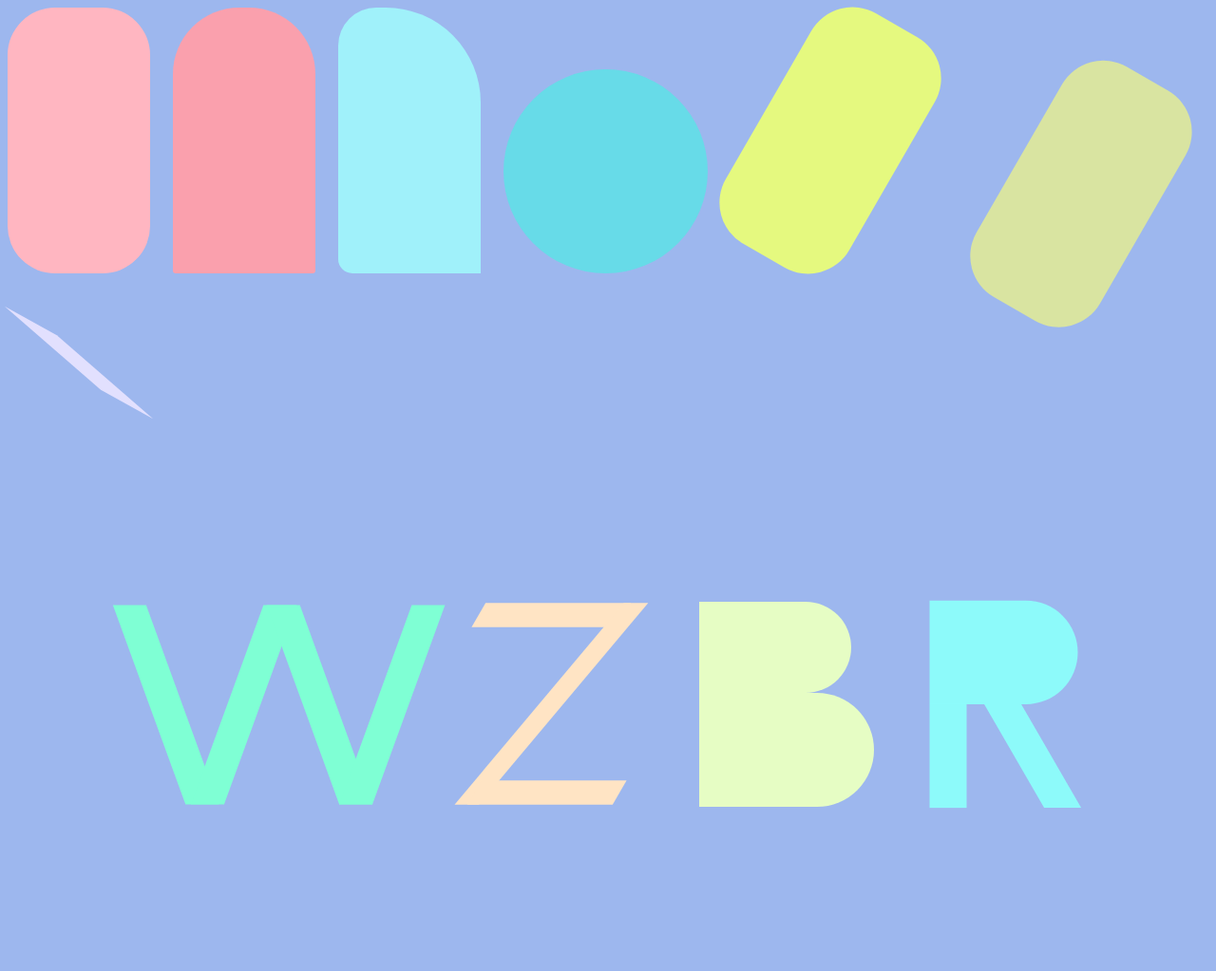
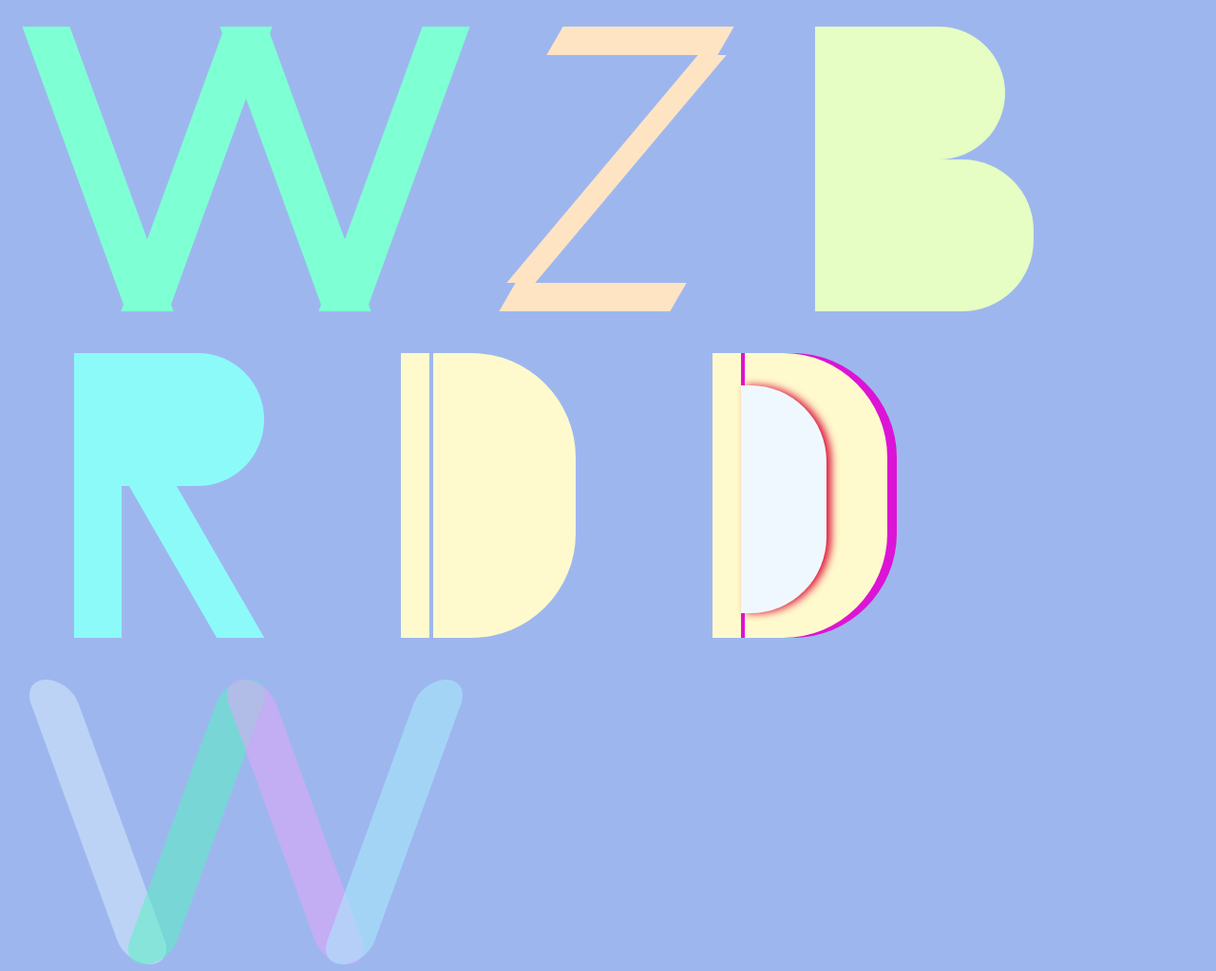
Before and after one commit to jjaylee1009/jjaylee1009.github.io, a plain HTML site: page exercise_3/index.html in a window 1280 px wide. Shown: the top 1023 px of the page at 95% size. Drawn offline with Linux system fonts and the light colour scheme.

Commit message:
motion letter form

```diff
--- a/exercise_3/style.css
+++ b/exercise_3/style.css
@@ -5,97 +5,37 @@
 body{
     background-color: rgb(157, 183, 238);
 }
-.shapeone {
-    width: 150px;
-    height: 280px;
-    background-color: lightpink;
-    border-radius: 50px;
-    display: inline-block;
-}
-.shapetwo {
-    width: 150px;
-    height: 280px;
-    background-color: rgb(250, 160, 173);
-    border-radius: 70px 70px 3px 3px;
-    margin-left: 20px;
-    display: inline-block;
-}
-.shapethree {
-    width: 150px;
-    height: 280px;
-    background-color: rgb(160, 241, 250);
-    border-radius: 40px 100px 0px 15px;
-    margin-left: 20px;
-    display: inline-block;
-}
-.shapefour {
-    width: 215px;
-    height: 215px;
-    background-color: rgb(103, 219, 232);
-    border-radius: 50%;
-    margin-left: 20px;
-    display: inline-block;
-}
-.shapefive {
-    width: 150px;
-    height: 280px;
-    background-color: rgb(229, 249, 127);
-    border-radius: 50px;
-    display: inline-block;
-    margin-left: 50px;
-    transform: rotate(30deg);
-}
-.shapesix {
-    width: 150px;
-    height: 280px;
-    background-color: rgb(217, 228, 161);
-    border-radius: 50px;
-    display: inline-block;
-    margin-left: 50px;
-    transform: rotate(30deg);
-    transform-origin: bottom left;
-}
-.shapeeight {
-    width: 50px;
-    height: 80px;
-    margin: 50px;
-    background-color: rgb(226, 224, 254);
-    -moz-transform: scale(1.1) skew(49deg, 29deg);
-    -webkit-transform: scale(1.1) skew(49deg, 29deg);
-    -o-transform: scale(1.1) skew(49deg, 29deg);
-    -ms-transform: scale(1.1) skew(49deg, 29deg);
-    transform: scale(1.1) skew(49deg, 29deg);
-}
 .wone{
     width: 50px;
     height: 300px;
-    margin-left: 100px;
+    margin-left: 50px;
     background-color: aquamarine;
-    transform: skewX(20deg) translateY(-50px);
+    transform: skewX(20deg);
     display: inline-block;
 }
 .wtwo{
     width: 50px;
     height: 300px;
-    margin: 50px;
+    margin-left: 50px;
     background-color: aquamarine;
-    transform: skewX(-20deg) translateX(-5px);
+    transform: skewX(-20deg);
     display: inline-block;
 }
 .wthree{
     width: 50px;
     height: 300px;
-    margin: 50px;
+    margin-left: 50px;
     background-color: aquamarine;
-    transform: skewX(20deg) translateX(-45px);
+    transform: skewX(20deg);
     display: inline-block;
 }
 .wfour{
     width: 50px;
     height: 300px;
-    margin: 50px;
+    margin-left: 50px;
+    margin-right: 50px;
     background-color: aquamarine;
-    transform: skewX(-20deg) translateX(-90px) ;
+    transform: skewX(-20deg) ;
     display: inline-block;
 }
 .zone{
@@ -107,99 +47,108 @@ body{
 }
 .ztwo{
     width: 30px;
-    height: 250px;
-    transform: skewX(-40deg) translate(100px,-30px);
+    height: 240px;
+    transform: skewX(-40deg);
     background-color: bisque;
+    margin-left: 100px;
 }
 .zthree{
     width: 180px;
     height: 30px;
-    transform: skewX(-30deg) translateY(-60px) translateX(-40px);
+    transform: skewX(-30deg);
     background-color: bisque;
-    margin-left: 50px;
+    margin-right: 50px;
+    display: inline-block;
 }
 .bone{
     width: 200px;
-    height: 120px;
+    height: 140px;
     background-color: rgb(230, 253, 196);
     border-radius: 0px 75px 75px 0px;
     margin-left: 50px;
 }
 .btwo {
     width: 230px;
-    height: 150px;
+    height: 160px;
     background-color: rgb(230, 253, 196);
     border-radius: 0px 75px 75px 0px;
     margin-left: 50px;
+    margin-right: 50px;
+    display: inline-block;
 }
 .rone{
     width: 200px;
     height: 140px;
     background-color: rgb(141, 250, 250);
     border-radius: 0px 75px 75px 0px;
-    margin-top: 50px;
     margin-left: 50px;
+    margin-right: 50px;
 }
 .rtwo{
     width: 50px;
-    height: 140px;
+    height: 160px;
     background-color:rgb(141, 250, 250) ;
+    display: inline-block;
     margin-left: 50px;
 }
 .rthree{
     width: 50px;
-    height: 140px;
+    height: 160px;
     background-color:rgb(141, 250, 250) ;
+    transform: skewX(30deg);
     margin-left: 50px;
-    transform: skewX(30deg) translate(195px, -140px);
+    display: inline-block;
 }
 .done{
     width: 30px;
-    height: 250px;
+    height: 300px;
     background-color: lemonchiffon;
     margin-left: 50px;
+    display: inline-block;
 }
 .dtwo{
     width: 150px;
-    height: 250px;
+    height: 300px;
     background-color: lemonchiffon ;
     border-radius: 0px 110px 110px 0px;
-    margin-left: 50px;
-    transform: translateX(30px) translateY(-250px);
+    display: inline-block;
+    margin-right: 50px;
 }
 .dtwoone{
     width: 30px;
-    height: 250px;
+    height: 300px;
     background-color: lemonchiffon;
     margin-left: 50px;
     z-index: 0;
+    display: inline-block;
 }
 .dtwotwotwo{
     width: 150px;
-    height: 250px;
+    height: 300px;
     background-color: lemonchiffon ;
     border-radius: 0px 110px 110px 0px;
-    margin-left: 50px;
-    transform: translateX(30px) translateY(-250px);
+    display: inline-block;
     z-index: 5;
+    margin-right: 50px;
 }
 .din{
     width: 90px;
-    height: 160px;
+    height: 240px;
     border-radius: 0px 80px 80px 0px;
     background-color: aliceblue;
-    margin-left: 50px;
-    transform: translateX(35px) translateY(-285px);
     z-index: 10;
     filter: drop-shadow(5px 0px 4px crimson);
+    position: absolute;
+    margin-left: 80px;
+    margin-top: -270px;
 }
 .wtwoone{
     width: 50px;
     height: 300px;
+    transform: skewX(20deg);
     border-radius: 25px;
-    margin-left: 100px;
+    margin-left: 50px;
     background-color: rgb(220, 240, 255);
-    transform: skewX(20deg) translateY(-50px);
     opacity: .5;
     display: inline-block;
 }
@@ -207,9 +156,9 @@ body{
     width: 50px;
     height: 300px;
     border-radius: 25px;
-    margin: 50px;
+    margin-left: 50px;
     background-color: rgb(84, 245, 191);
-    transform: skewX(-20deg) translateX(-5px);
+    transform: skewX(-20deg);
     opacity: .5;
     display: inline-block;
 }
@@ -217,9 +166,9 @@ body{
     width: 50px;
     height: 300px;
     border-radius: 25px;
-    margin: 50px;
+    margin-left: 50px;
     background-color: rgb(234, 164, 250);
-    transform: skewX(20deg) translateX(-45px);
+    transform: skewX(20deg) ;
     opacity: .5;
     display: inline-block;
 }
@@ -227,40 +176,17 @@ body{
     width: 50px;
     height: 300px;
     border-radius: 25px;
-    margin: 50px;
+    margin-left: 50px;
     background-color: rgb(169, 242, 255);
-    transform: skewX(-20deg) translateX(-90px) ;
+    transform: skewX(-20deg);
     opacity: .5;
     display: inline-block;
+    margin-right: 50px;
 }
 .w, .b, .z, .r, .d, .dwhole, .wsecond{
     display: inline-block;
-}
-.w{
-    transform: scale(.7);
-}
-.z{
-    transform: translateY(-20px) scale(.85);
-    margin-left: -180px;
-}
-.b{
-    margin-left: -10px;
-    transform: translateY(-65px) scale(.8);
-}
-.r{
-    margin-left: -40px;
-    transform: translateY(70px) scale(.78);
-}
-.d{
-    transform: translateY(160px) scale(.9);
+    margin: 20px;
 }
 .dtwotwo{
-    transform: translateY(160px) scale(0.9);
     filter: drop-shadow(10px 0px 0px rgb(220, 20, 213));
 }
-.dwhole{
-    transform: translateY(150px);
-}
-.wsecond{
-    transform: translateY(-20px) scale(.7);
-}
--- /dev/null
+++ b/letterform_motion/style.css
@@ -0,0 +1,287 @@
+body{
+    background-image: linear-gradient(to right, rgb(146, 201, 235) , rgb(237, 189, 229));
+}
+.woneleft{
+    width: 40px;
+    height: 150px;
+    background-color:black;
+    display: inline-block;
+    transform: skewX(10deg);
+    margin-left: 30px;
+}
+.wonebottomone{
+    width: 0;
+    height: 0;
+    border-left: 80px solid transparent;
+    border-right: 80px solid transparent;
+    border-bottom: 5px solid black;
+    display: inline-block;
+    margin-left: -20px;
+    transition-property: border-bottom;
+    transition-duration: 0.3s;
+    transition-timing-function: ease-in;
+    transition-delay: 0.2s;
+}
+.wonebottomone:hover {
+    border-bottom: 60px solid black;
+}
+.woneright{
+    width: 40px;
+    height: 150px;
+    background-color:black;
+    display: inline-block;
+    margin-left: -20px;
+    transform: skewX(-10deg);
+}
+.wtwobottom:hover{
+    background-color: black;
+}
+.wtwoleft{
+    width: 40px;
+    height: 150px;
+    border-radius: 0px 40px 0px 0px;
+    background-color: black;
+    display: inline-block;
+    margin-left: 30px;
+    z-index: 0;
+}
+.wtwomiddle{
+    width: 40px;
+    height: 95px;
+    background-color: black;
+    display: inline-block;
+    margin-left: 40px;
+    border-radius: 40px 40px 0px 0px ;
+    z-index: 0;
+}
+.wtworight{
+    width: 40px;
+    height: 150px;
+    border-radius: 40px 0px 0px 0px;
+    background-color: black;
+    display: inline-block;
+    margin-left: 30px;
+    z-index: 0;
+}
+.wtwobottom{
+    width: 160px;
+    height: 30px;
+    background-color: transparent;
+    position: relative;
+    left: -200px;
+    display: inline-block;
+    transition-property: background-color;
+    transition-duration: 0.3s;
+    transition-timing-function: ease-in;
+    transition-delay: 0.2s;
+}
+@keyframes threemove {
+    0% {
+        height: 0px;
+        transform: translateX(-5px);
+        transform: skewX(-10deg);
+    }
+    50% {
+        height: 150px;
+        transform: translateX(0px);
+        transform: skewX(-10deg);
+    }
+    100% {
+        height: 0px;
+        transform: translateX(-5px);
+        transform: skewX(-10deg);
+    }
+}
+.wthreefirst{
+    width: 40px;
+    height: 150px;
+    background-color: black;
+    display: inline-block;
+    margin-left: 30px;
+    transform: skewX(10deg);
+}
+.wthreesecond{
+    width: 10px;
+    height: 150px;
+    background-color: black;
+    display: inline-block;
+    transform: skewX(-10deg);
+    transform: translateX(0px);
+    margin-left: 20px;
+    animation-name: threemove;
+    animation-duration: 5s;
+    animation-timing-function: linear;
+    animation-iteration-count: infinite;
+    animation-direction: normal;
+    animation-play-state: running;
+    animation-fill-mode: none;
+}
+.wthreethird{
+    width: 40px;
+    height: 150px;
+    background-color: black;
+    display: inline-block;
+    margin-left: 20px;
+    transform: skewX(10deg);
+}
+.wthreeforth{
+    width: 10px;
+    height: 150px;
+    background-color: black;
+    display: inline-block;
+    transform: skewX(-10deg);
+    transform: translateX(0px);
+    margin-left: 20px;
+    animation-name: threemove;
+    animation-duration: 4s;
+    animation-timing-function: linear;
+    animation-iteration-count: infinite;
+    animation-direction: normal;
+    animation-play-state: running;
+    animation-fill-mode: none;
+}
+@keyframes fourmove {
+    0% {
+        transform: translateX(0px);
+    }
+    50% {
+        transform: translateX(35px);
+    }
+    100% {
+        transform: translateX(0px);
+    }
+}
+@keyframes fourmovetwo {
+    0% {
+        transform: translateX(0px);
+    }
+    50% {
+        transform: translateX(-35px);
+    }
+    100% {
+        transform: translateX(0px);
+    }
+}
+
+.wfourone{
+    width: 30px;
+    height: 150px;
+    background-color: black;
+    display: inline-block;
+    transform: skewX(20deg);
+    margin-left: 50px;
+}
+.wfourtwo{
+    width: 30px;
+    height: 150px;
+    background-color: black;
+    display: inline-block;
+    transform: skewX(20deg);
+    margin-left: 50px;
+}
+.wfourthree{
+    width: 30px;
+    height: 150px;
+    background-color: black;
+    display: inline-block;
+    transform: skewX(-20deg);
+    margin-left: 50px;
+}
+.wfourfour{
+    width: 30px;
+    height: 150px;
+    background-color: black;
+    display: inline-block;
+    transform: skewX(-20deg);
+    margin-left: 50px;
+}
+.wfourgroupone{
+    display: inline-block;
+    animation-name: fourmovetwo;
+    animation-duration: 6s;
+    animation-timing-function: linear;
+    animation-iteration-count: infinite;
+    animation-direction: normal;
+    animation-play-state: running;
+    animation-fill-mode: none;
+}
+.wfourgrouptwo{
+    display: inline-block;
+    margin-left: -160px;
+    z-index: 10;
+    animation-name: fourmove;
+    animation-duration: 6s;
+    animation-timing-function: linear;
+    animation-iteration-count: infinite;
+    animation-direction: normal;
+    animation-play-state: running;
+    animation-fill-mode: none;
+}
+.wfiveone{
+    width: 40px;
+    height: 150px;
+    transform: skewX(20deg);
+    background-color: black;
+    display: inline-block;
+    margin-left: 50px;
+}
+.wfivetwo{
+    width: 40px;
+    height: 150px;
+    transform: skewX(-20deg);
+    background-color: black;
+    display: inline-block;
+    margin-left: 0px;
+}
+.wfivethree{
+    width: 40px;
+    height: 150px;
+    transform: skewX(20deg);
+    background-color: black;
+    display: inline-block;
+    margin-left: 0px;
+}
+.wfivefour{
+    width: 40px;
+    height: 150px;
+    transform: skewX(-20deg);
+    background-color: black;
+    display: inline-block;
+    margin-left: 0px;
+}
+.wfivegroup{
+    display: inline-block;
+    transform: translate(0px 0px);
+    transition-duration: 0.3s;
+    transition-timing-function: ease-in;
+    transition-delay: 0.2s;
+}
+.wfivegroup:hover{
+    filter: drop-shadow(20px 0px 0px #d66f87);
+    transform: translate(-20px);
+}
+.wonegroup, .wtwogroup, .wthreegroup, .wfourgroup, .wfivegroup{
+    display: inline-block;
+    position: absolute;
+    top: 300px;
+}
+.wonegroup{
+    position: absolute;
+    left: 150px;
+}
+.wtwogroup{
+    position: absolute;
+    left: 450px;
+}
+.wthreegroup{
+    position: absolute;
+    left: 750px;
+}
+.wfourgroup{
+    position: absolute;
+    left: 1000px;
+}
+.wfivegroup{
+    position: absolute;
+    left: 1250px;
+}
```
Also changed, not shown: index.html (+2 -0 lines), letterform_motion/index.html (added, +46 -0 lines), 2 other files.
